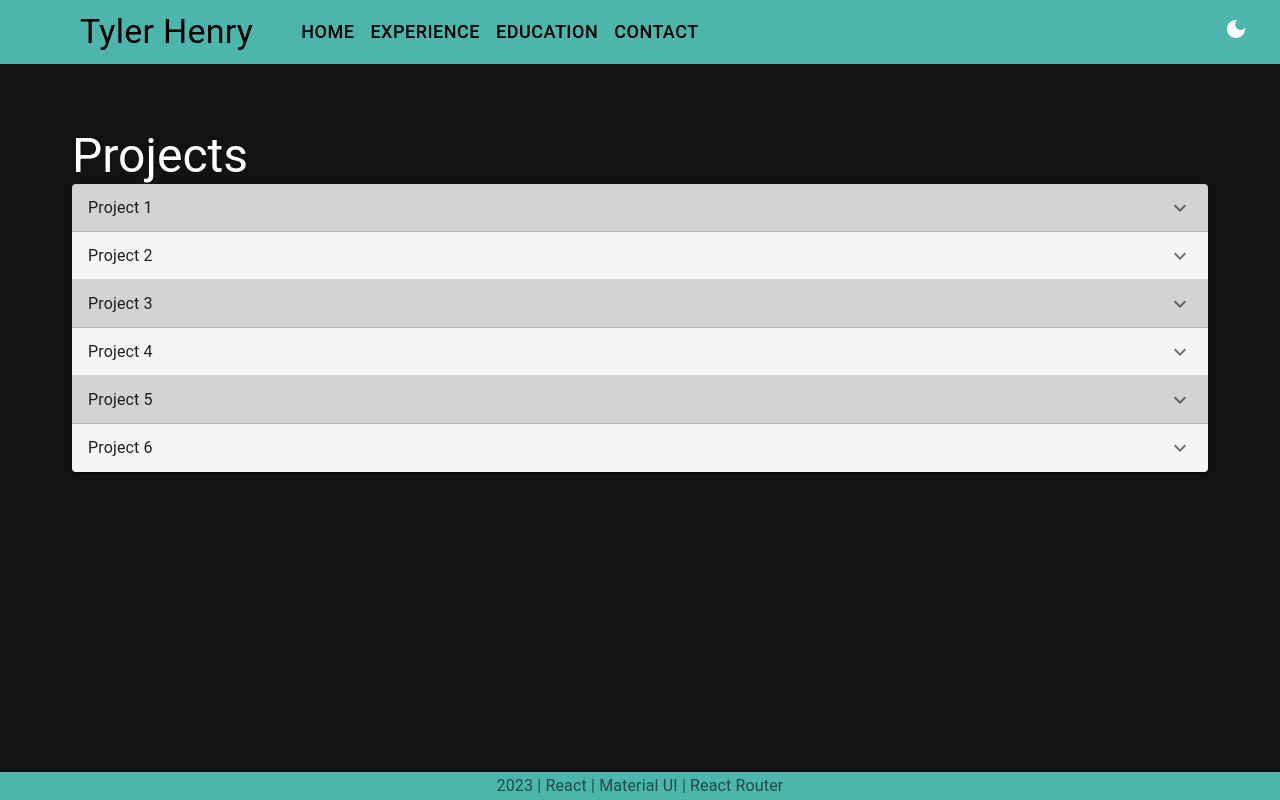
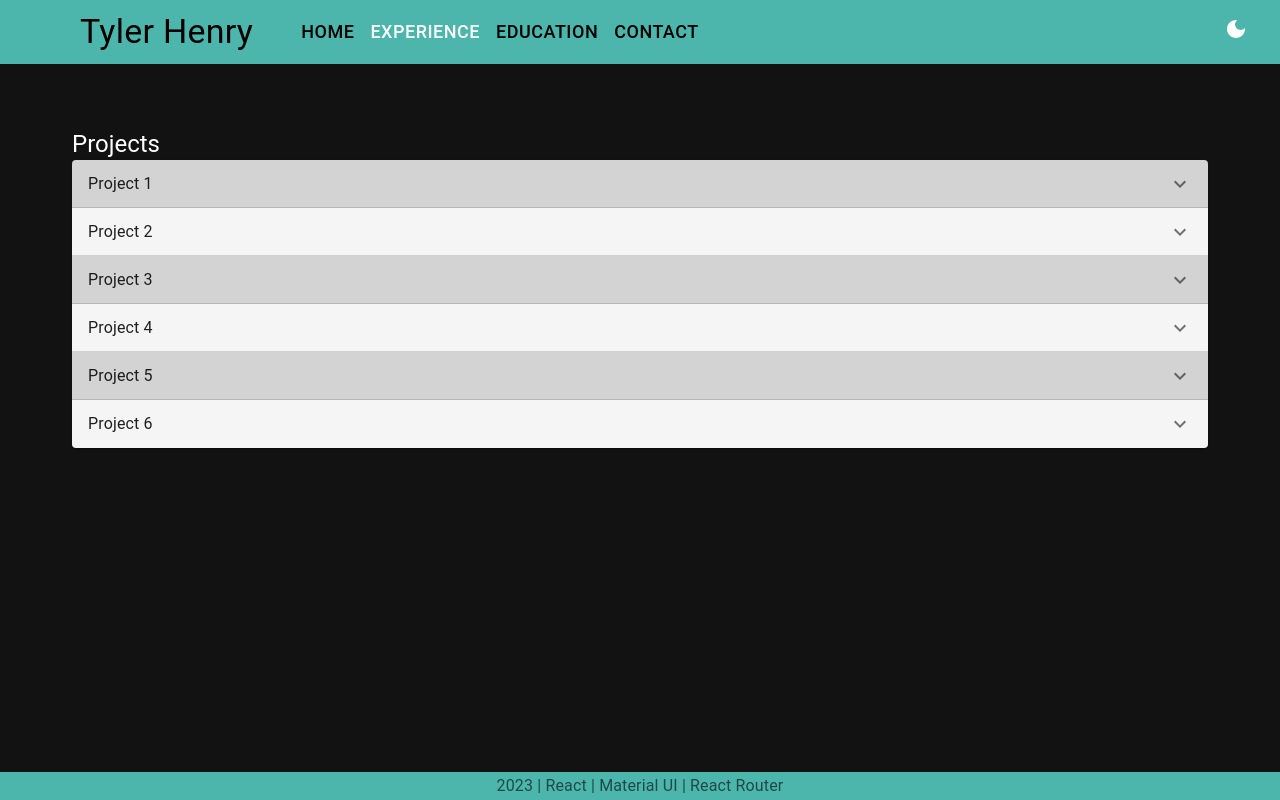
Before and after one commit to tylrhnry/tylrhnry.github.io, a React (Create React App) app: page /experience in a window 1280 px wide. Built offline with nearby package versions, Linux system fonts and the light colour scheme.

Commit message:
Made the selected tab color different

```diff
--- a/src/components/ExperienceComps/ProjectsList.tsx
+++ b/src/components/ExperienceComps/ProjectsList.tsx
@@ -19,7 +19,7 @@ const ProjectsList: React.FC = () => {
       alignItems: "center",
     }}>
       <Container>
-      <Typography variant="h3">Projects</Typography>
+      <Typography variant="h5">Projects</Typography>
       {projectData.map((project, index) => (
         <ProjectTemplate
           key={index}
--- a/src/components/Navbar.tsx
+++ b/src/components/Navbar.tsx
@@ -15,10 +15,16 @@ import MenuIcon from "@mui/icons-material/Menu";
 import { routes } from "../routes";
 import { NavLink } from "react-router-dom";
 import ThemeSwitcher from "./ThemeSwitcher";
+import { useLocation } from 'react-router-dom';
 
 
 const Navbar: FC = (): ReactElement => {
   const [anchorElNav, setAnchorElNav] = React.useState(null);
+
+  const location = useLocation();
+  const currentPath = location.pathname;
+  const initialOpenPage = routes.find(page => page.path === currentPath)?.title || null;
+  const [openPage, setOpenPage] = React.useState<string | null>(initialOpenPage);
 
   const handleOpenNavMenu = (event: any) => {
     setAnchorElNav(event.currentTarget);
@@ -81,10 +87,11 @@ const Navbar: FC = (): ReactElement => {
             >
               {routes.map((page) => (
                 <Link
+                  onClick={() => setOpenPage(page.title)}
                   key={page.key}
                   component={NavLink}
                   to={page.path}
-                  color="black"
+                  color={page.title === openPage ? "gray" : "black"}
                   underline="none"
                   variant="button"
                 >
@@ -119,10 +126,11 @@ const Navbar: FC = (): ReactElement => {
             >
               {routes.map((page) => (
                 <Link
+                  onClick={() => setOpenPage(page.title)}
                   key={page.key}
                   component={NavLink}
                   to={page.path}
-                  color="black"
+                  color={page.title === openPage ? "white" : "black"}
                   underline="none"
                   variant="button"
                   sx={{
--- a/src/pages/Contact.tsx
+++ b/src/pages/Contact.tsx
@@ -23,7 +23,7 @@ const Experience: React.FC = () => {
         <Container sx={{ padding: "1rem" }}>
           <Typography variant="h3" sx={{
             display: {md: "none"},
-          }}>Experience</Typography>
+          }}>Contact</Typography>
         </Container>
 
           <Container maxWidth="xl" sx={{
```
